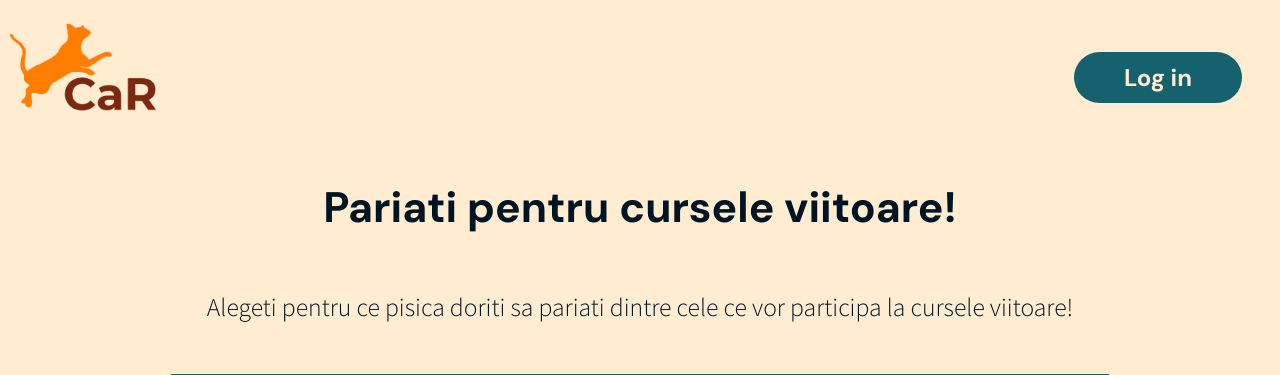
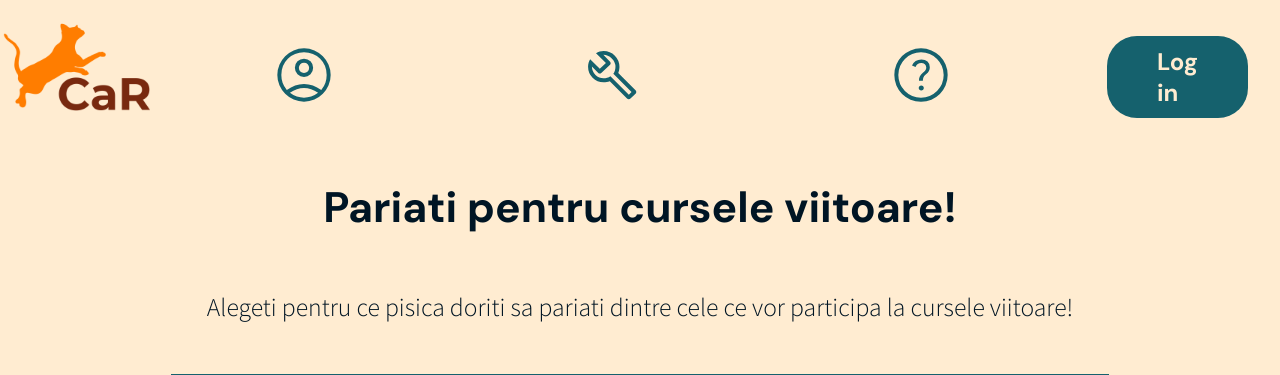
Before and after one commit to Loredana-Manea-B1/CaR, a PHP site: page / in a window 1280 px wide. Shown: the top 375 px of the page. Run offline with PHP 8.4, Linux system fonts and the light colour scheme.

Commit message:
am adaugat butoane gen meniu la header

```diff
--- a/js/modal.js
+++ b/js/modal.js
@@ -0,0 +1,12 @@
+var modal = document.getElementsByClassName("modal-plata")[0];
+
+var btn = document.getElementsByClassName("concurent")[1];
+
+var span = document.getElementsByClassName("close")[0];
+span.onclick = function() {
+    modal.style.display = "none";
+}
+btn.onclick = function() {
+    modal.style.display = "flex";
+    console.log("sal");
+}
--- a/pages-html/index.php
+++ b/pages-html/index.php
@@ -12,14 +12,14 @@
     <meta name="viewport" content="width=device-width, initial-scale=1.0">
     <meta name="description" content="Choose your own style!">
     <meta name="viewport" content="width=device-width, initial-scale=1">
-    <script src="../js/modal.js"></script>
+
 </head>
 
 <body>
 
     <div class="modal-plata">
         <div class="continut">
-
+        <a class="buton_inchidere close">&times;</a>
             <div class="info_pisica">
                 <p class="nume_modal"> Tomi </p>
                 <p class="rata_modal">Rata de castig: 100%</p>
@@ -38,6 +38,7 @@
                     </form>
                 </div>
                 <a class="butoane" href="payPage.html" target=”_blank”> Pariati </a>
+
             </div>
         </div>
     </div>
@@ -50,6 +51,11 @@
         <header>
             <div class="logo">
                 <a href="#"><img src="../poze_tw/logo.png" class="img-fluid" alt="logo"></a>
+            </div>
+            <div class = "meniu">
+            <a href="./istoric.html" target=”_blank”><img src="../poze_tw/account.svg" class="imag" alt="account"></a>
+            <a href="./admin.html" target=”_blank”><img src="../poze_tw/admin.svg" class="imag" alt="admin"></a>
+            <a href="./help.html" target=”_blank”><img src="../poze_tw/help.svg" class="imag" alt="help"></a>
             </div>
             <div class=" button">
                 <a href="#" class="btn">Log in</a>
@@ -70,7 +76,7 @@
                     <p class="data_limita">Data limita pentru pariere: 13:04.2022</p>
                 </div>
                 <div class="tichet">
-                    <div class="concurent1">
+                    <div class="concurent concurent1">
                         <div class="img1">
                             <img src="../poze_tw/1.png" alt="Poza pisica">
                         </div>
@@ -79,7 +85,7 @@
                             <p class="rata">Rata de castig: 100%</p>
                         </div>
                     </div>
-                    <div class="concurent2">
+                    <div class="concurent concurent2">
                         <div class="img2">
                             <img src="../poze_tw/2.png" alt="Poza pisica">
                         </div>
@@ -221,7 +227,7 @@
                 </div>
             </div>
         </div>
-
+        <script src="../js/modal.js"></script>
 
 
     </main>
--- a/styles/header.css
+++ b/styles/header.css
@@ -5,13 +5,21 @@ header {
     width: 100%;
 }
 
-.logo {
-    width: 80%;
-}
-
 .logo img {
     width: 150px;
     height: 150px;
+}
+
+.imag {
+    width: 5vw;
+    height: 5vw;
+}
+
+.meniu {
+    display: flex;
+    justify-content: space-around;
+    align-items: center;
+    width: 100%;
 }
 
 .button {
--- a/styles/pag1.css
+++ b/styles/pag1.css
@@ -339,6 +339,25 @@ img {
     border-radius: 15px;
 }
 
+.buton_inchidere {
+    width: 1vw;
+    border: none;
+    color: white;
+    padding: 16px 16px;
+    text-align: center;
+    text-decoration: none;
+    display: inline-block;
+    font-size: 16px;
+    font-weight: bold;
+    font-family: 'DM Sans', sans-serif;
+    margin-left: 0%;
+    transition-duration: 0.5s;
+    background-color: #001524;
+    cursor: pointer;
+    color: #F1F9FF;
+    border-radius: 15px;
+}
+
 .butoane:hover {
     background-color: #15616D;
     color: #F1F9FF;
```
Also changed, not shown: poze_tw/account.svg (added), poze_tw/admin.svg (added), poze_tw/help.svg (added).
